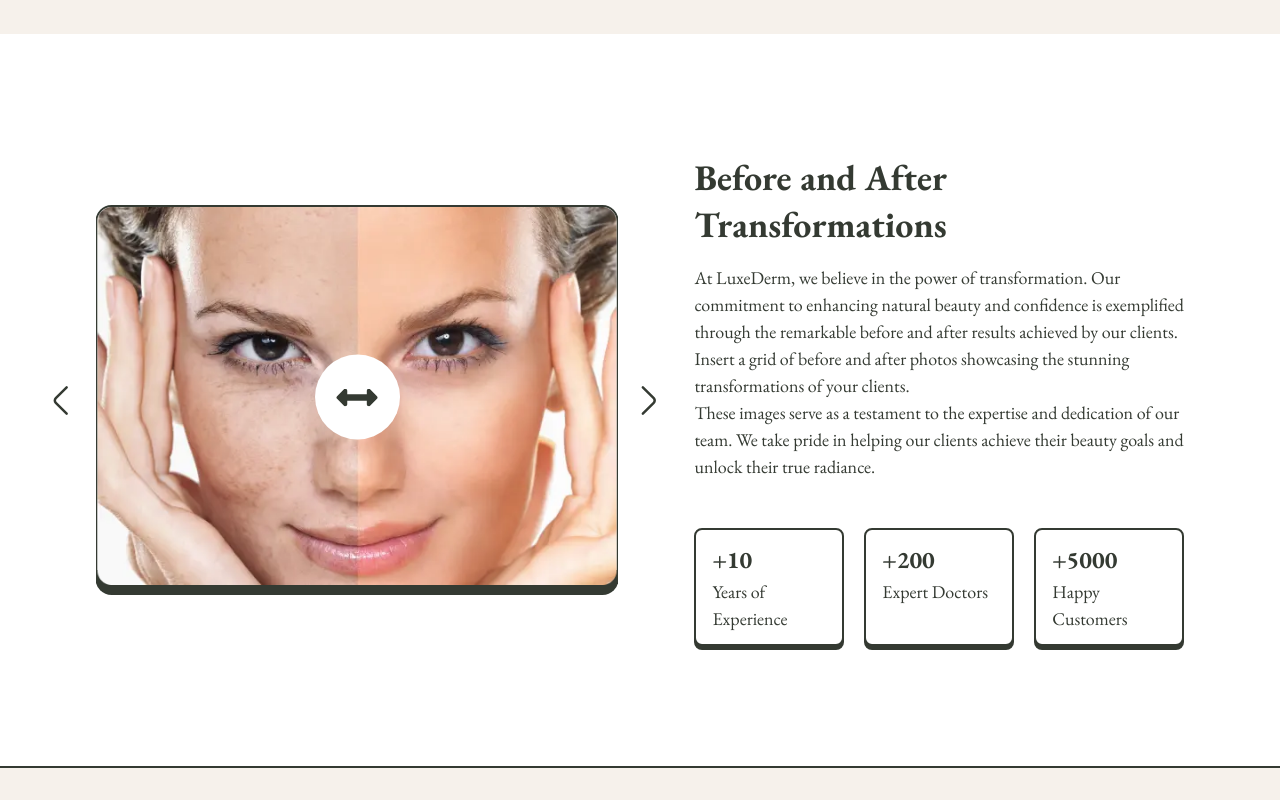
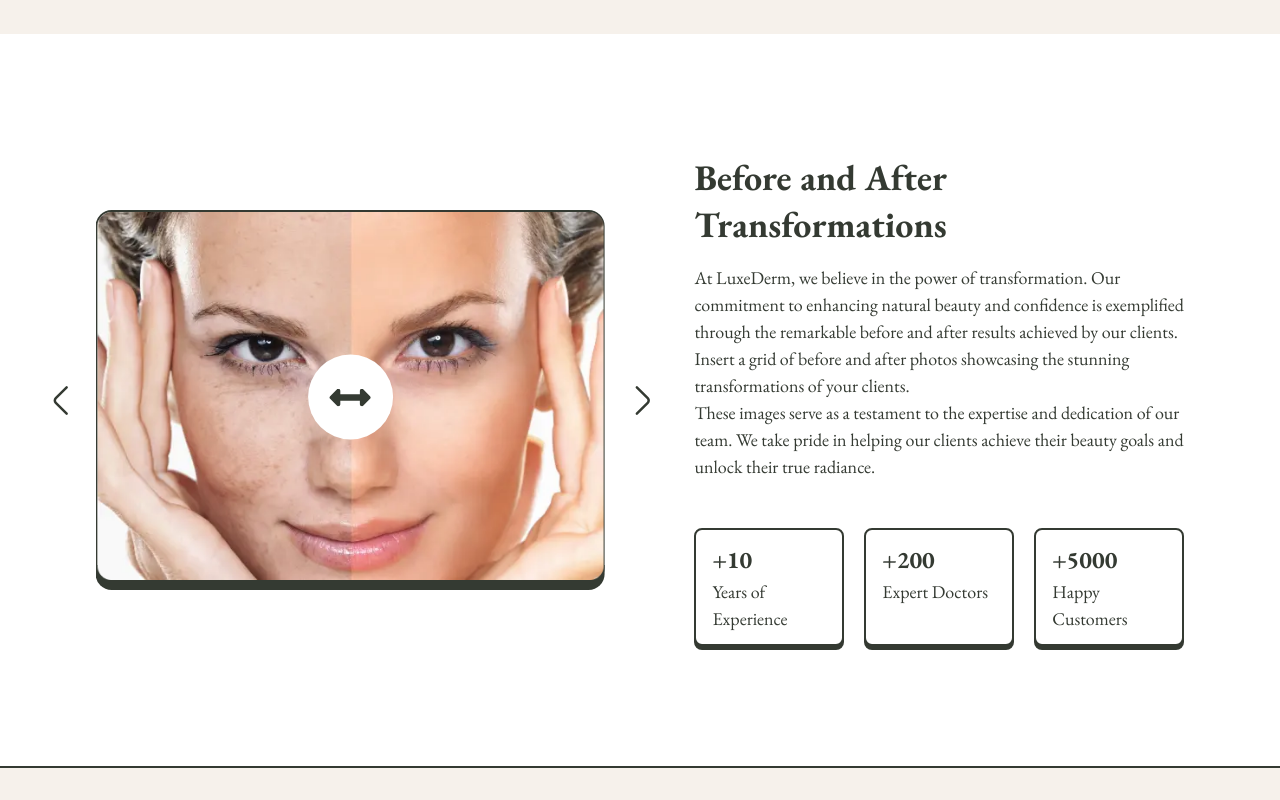
Before and after one commit to bemfes/Beauty-Clinic-2025, a plain HTML site: page index.html in a window 1280 px wide. Both pictures are taken after a click on the element 60 px from the left and 3131 px from the top of the page. Shown: the part 2731-3531 px from the top of the page. Drawn offline with Linux system fonts and the light colour scheme.

Commit message:
fixed error in slider

```diff
--- a/css/style.css
+++ b/css/style.css
@@ -1727,7 +1727,7 @@ body {
 }
 .fourth-section__left {
   height: fit-content;
-  width: 48%;
+  width: 47.4%;
   position: relative;
 }
 @media (max-width: 1050px) {
--- a/js/main.js
+++ b/js/main.js
@@ -149,15 +149,15 @@ function sliderBig() {
     const widthSectionNumber = Number(compWidthSection.slice(0, -2))
 
     sliderItem.forEach(item => {
-        item.style.width = compWidthSection
+        item.style.width = `${widthSectionNumber - 7}px`
     })
     sliderImg.forEach(img => {
-        img.style.width = `${widthSectionNumber - 3.487}px`
+        img.style.width = `${widthSectionNumber - 10.487}px`
     })
 
     function goToSlide(slide) {
         sliderItem.forEach(item => {
-            item.style.transform = `translateX(${slide * -widthSectionNumber}px)`
+            item.style.transform = `translateX(${slide * (-widthSectionNumber + 7)}px)`
         })
 
     }
@@ -266,6 +266,7 @@ window.addEventListener('resize', sliderBig)
 const swiperBox = document.querySelector('.swiper-container');
 
 if (swiperBox) {
+    try {
         const swiper = new Swiper(swiperBox, {
             breakpoints: {
                 320: {
@@ -289,11 +290,16 @@ if (swiperBox) {
                 clickable: true,
             },
         })
+
+    } catch {
+
+    }
 }
 
 const gifBox = document.querySelector('.gif__box')
 const gifOverlay = document.querySelector('.overlay__send')
 
+try {
     new window.JustValidate('.ninth-section__form', {
         colorWrong: "#18181B",
         messages: {
@@ -322,6 +328,10 @@ new window.JustValidate('.ninth-section__form', {
         }
       });
 
+} catch {
+
+}
+
 const modalBtn = document.querySelector('.modal__btn')
 const modal = document.querySelector('.modal')
 modalBtn.addEventListener('click', () => {
```
Lines whose indentation alone changed are shown as unchanged.
